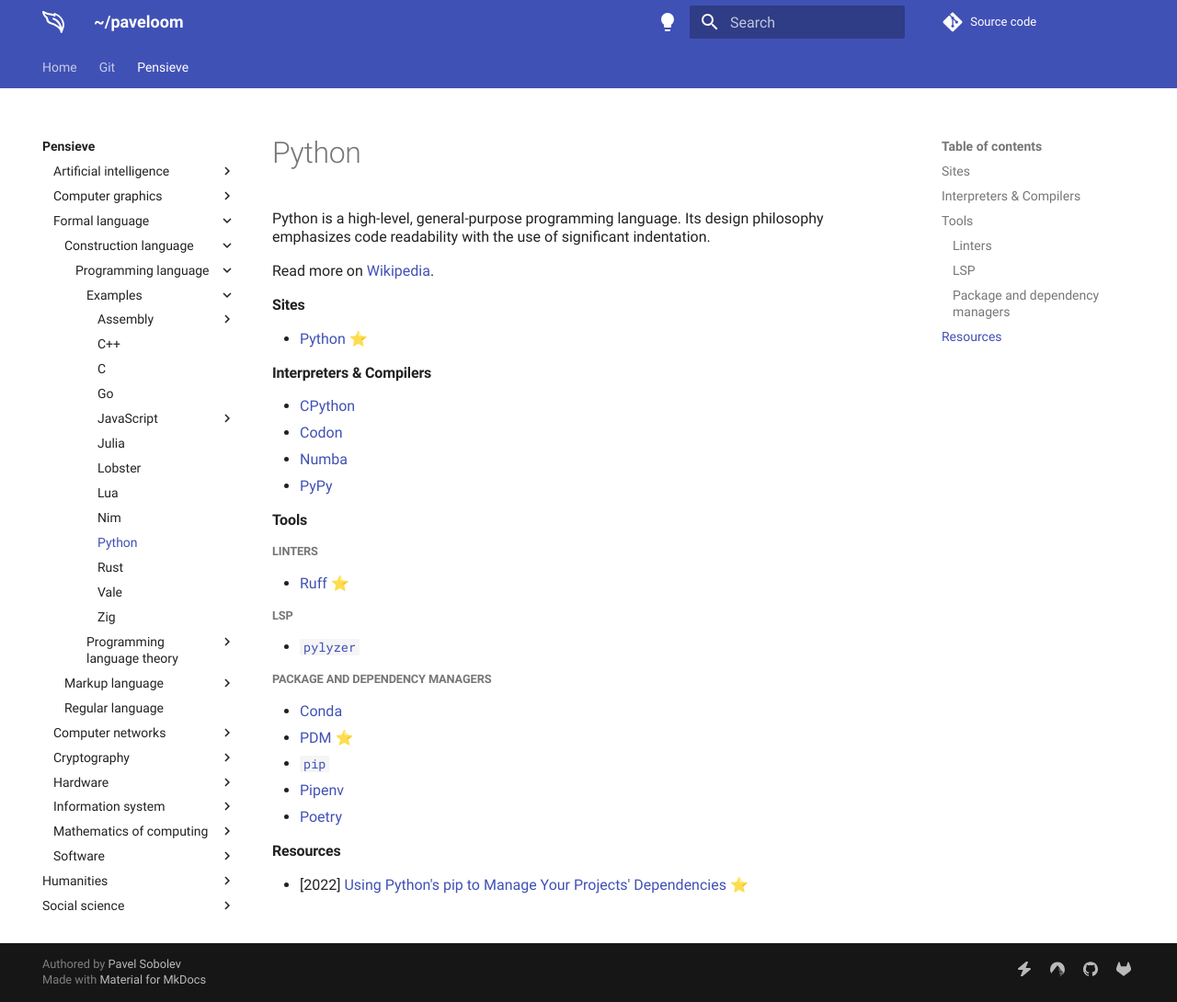
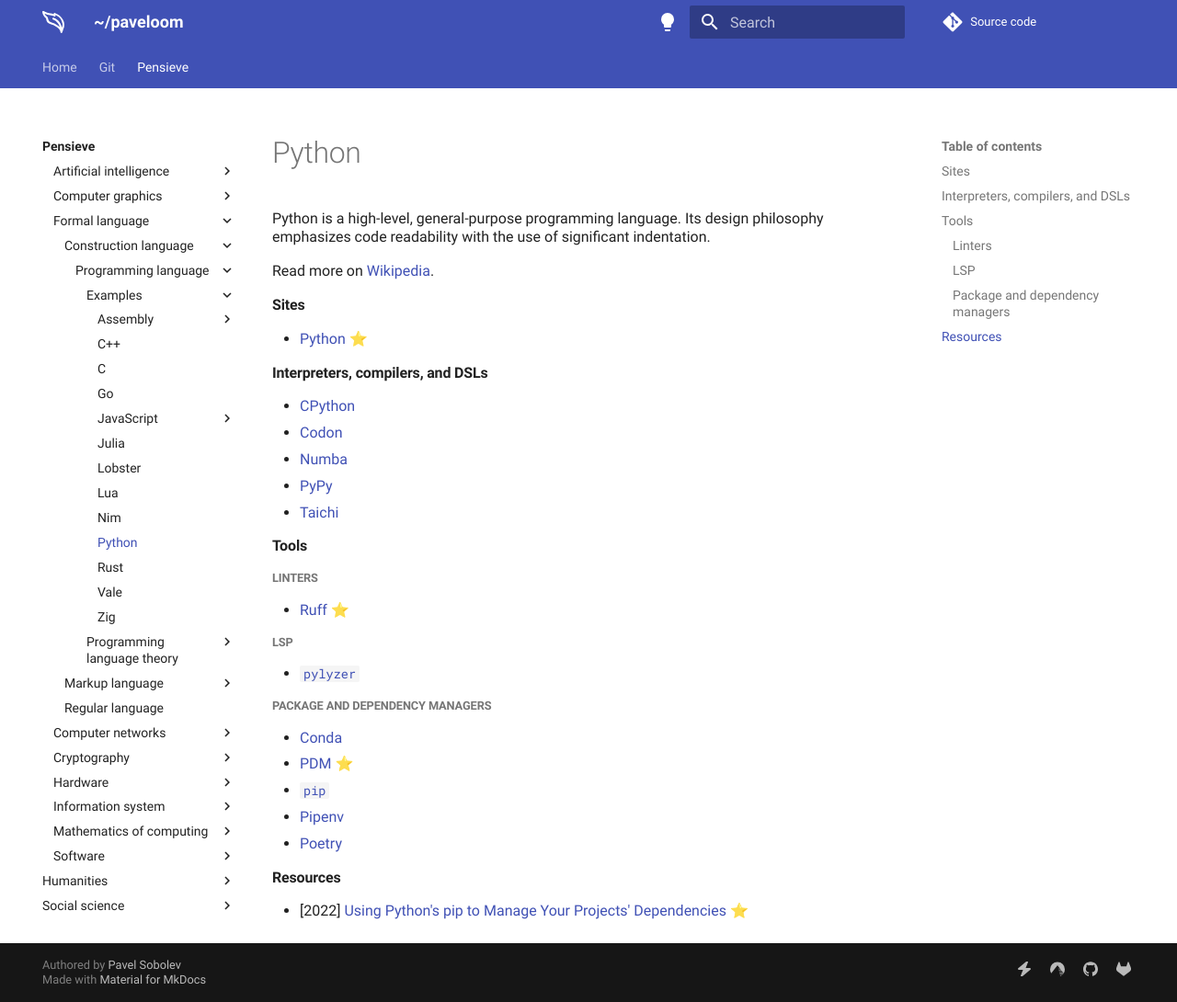
Before and after one commit to paveloom/paveloom.dev, an MkDocs documentation site: the page built from content/pensieve/python.md, in a window 1280 px wide and 1090 px high. Shown: the whole window at 92% size. Built offline with MkDocs 1.6.1 and Material for MkDocs 9.7.7, drawn with Linux system fonts in a browser that asks for light colours; comment, search, counter and statistics services are not loaded.

Commit message:
Pensieve: update the Python page.

```diff
--- a/content/pensieve/python.md
+++ b/content/pensieve/python.md
@@ -7,11 +7,12 @@
 #### Sites
 - [Python](https://www.python.org) ⭐
 
-#### Interpreters & Compilers
+#### Interpreters, compilers, and DSLs
 - [CPython](https://en.wikipedia.org/wiki/CPython)
 - [Codon](https://github.com/exaloop/codon)
 - [Numba](https://en.wikipedia.org/wiki/Numba)
 - [PyPy](https://en.wikipedia.org/wiki/PyPy)
+- [Taichi](https://www.taichi-lang.org)
 
 #### Tools
 
```
